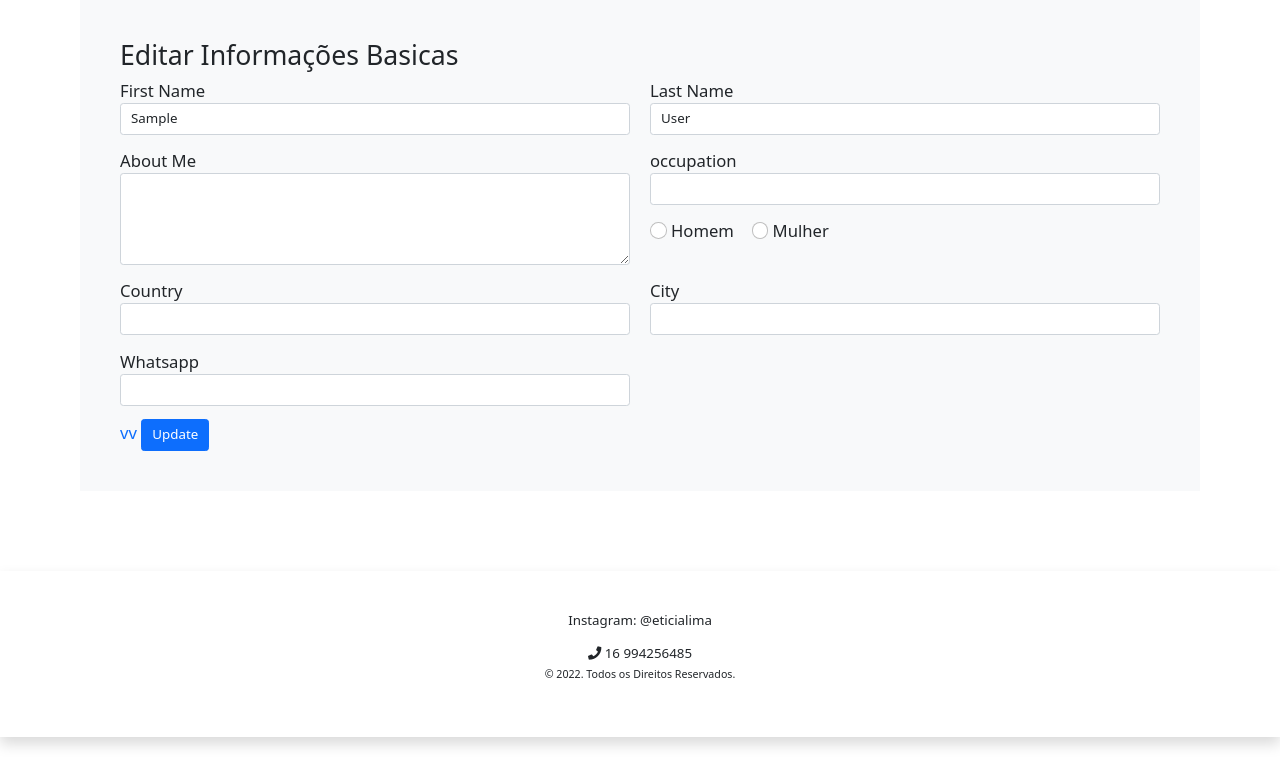
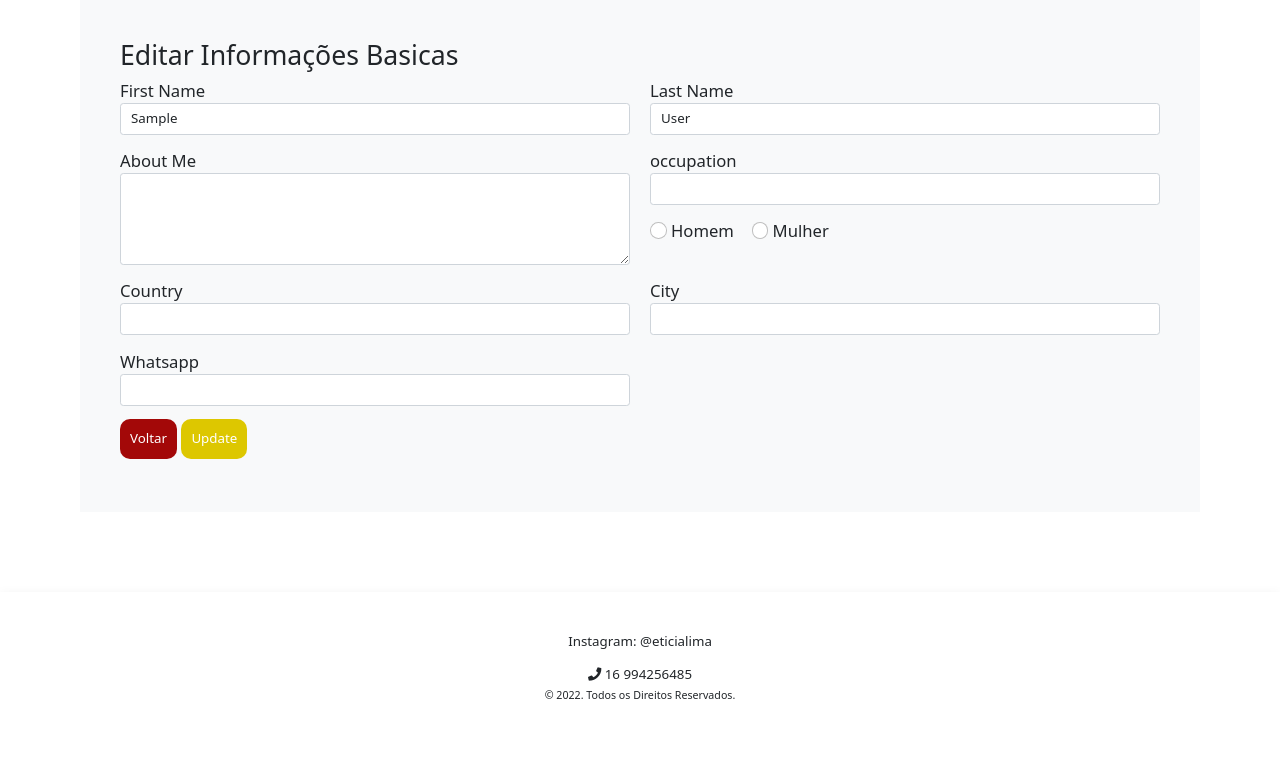
Before and after one commit to eticialima/portal, a Django app: page /perfil/edit-profile in a window 1280 px wide. Shown: the part 121-880 px from the top of the page. Run offline with Django 3.2, Linux system fonts and the light colour scheme; the visitor is signed in with stand-in values (Sample User, id 1); some libraries are stand-ins or nearby versions.

Commit message:
o novo portal

```diff
--- a/perfil/templates/profile/edit-profile.html
+++ b/perfil/templates/profile/edit-profile.html
@@ -72,10 +72,9 @@
                     </div>
                 </div>
             </div>
-            <div class="submit-btns">
-                <a class="mr-2" href="{% url 'profile:user-profile'  %}">vv</a>
-                <!-- <button type="button" class="btn btn-danger" onclick="location.href='{% url 'profile:user-profile' %}'"><span>Cancel</span></button> -->
-                <button type="submit" class="btn btn-primary"><span>Update</span></button>
+            <div class="mb-3">
+                <button type="button" class="mr-2 btn-default btn-red" onclick="location.href='{% url 'profile:user-profile' request.user.username %}'">Voltar</button>
+                <button type="submit" class="btn-default btn-yellow"><span>Update</span></button>
             </div>
         </form>
     </div>
```
Also changed, not shown: perfil/templates/profile/profile.html (+15 -6 lines), perfil/views.py (line endings or trailing spaces).
